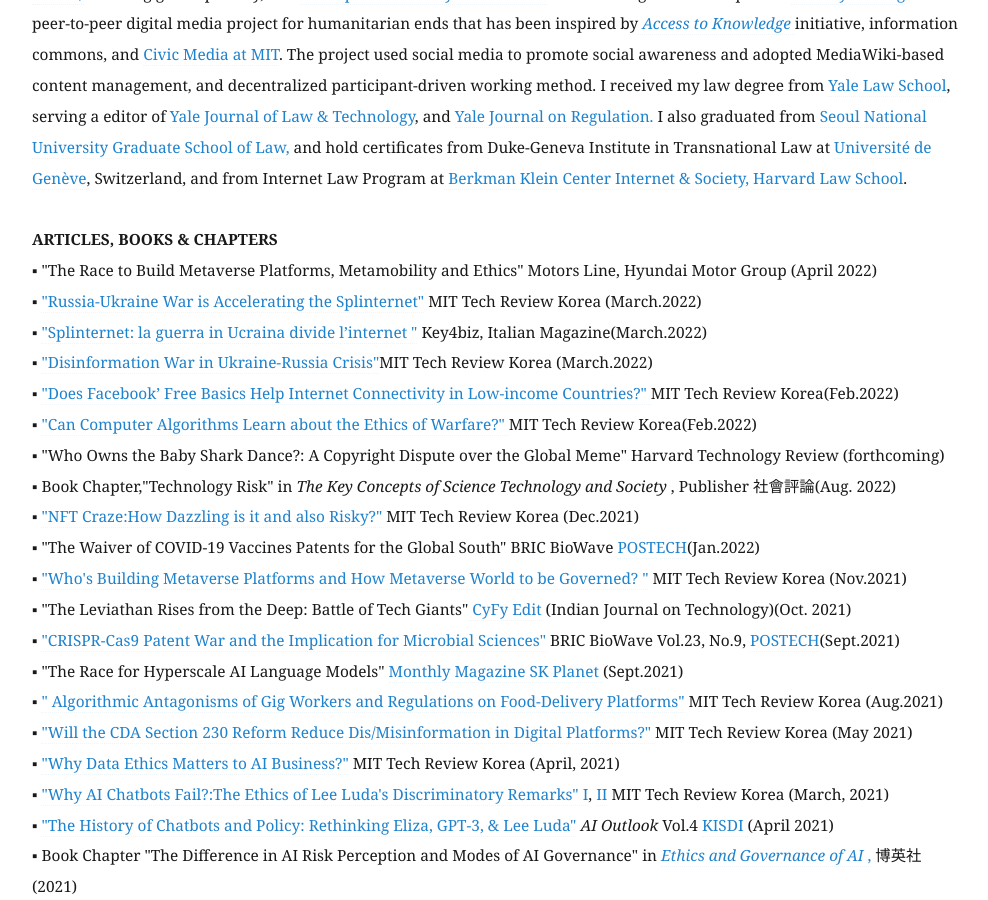
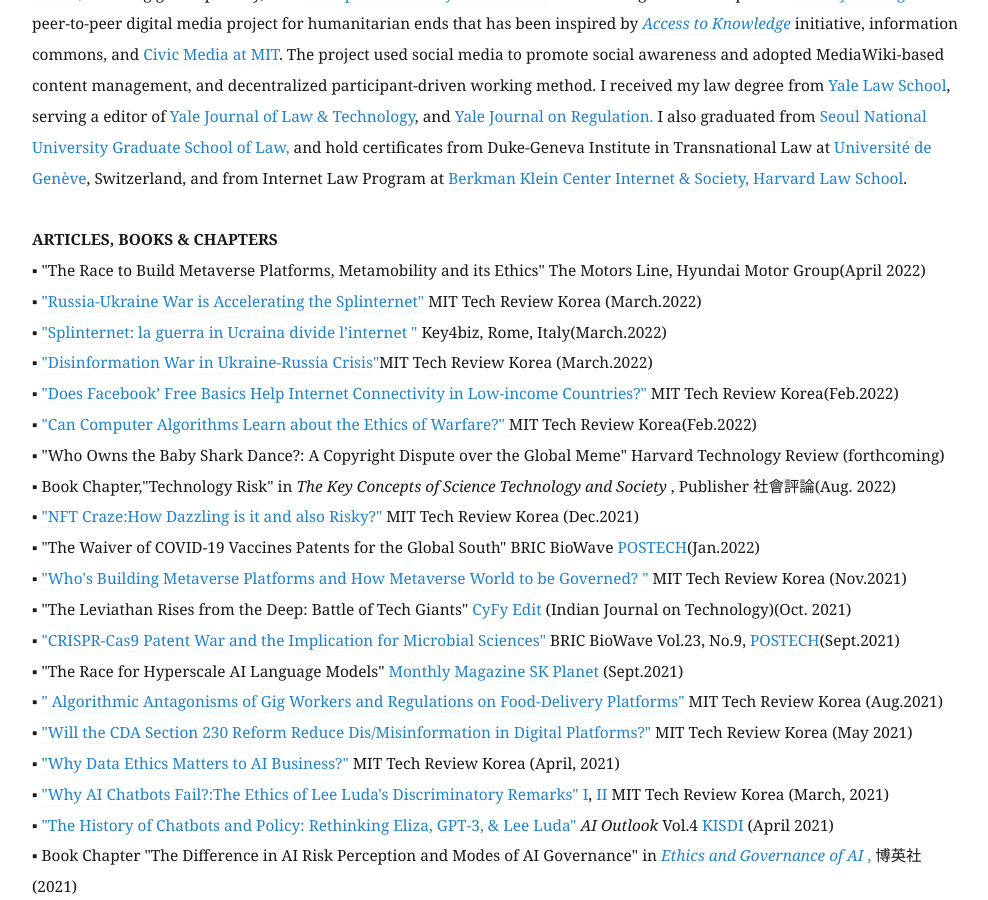
Before and after one commit to eunchangchoi/eunchangchoi.github.io, a Jekyll site: the page built from index.md, in a window 1280 px wide and 900 px high, scrolled down 1712 px. Shown: the whole window, without its empty margins (68-1056 px from the left). Built offline with Jekyll 4.4.1, drawn with Linux system fonts in a browser that asks for light colours.

Commit message:
Update index.md

```diff
--- a/index.md
+++ b/index.md
@@ -33,9 +33,9 @@
 <br>
 <br>
  <strong> ARTICLES, BOOKS & CHAPTERS </strong> <br>
-▪ "The Race to Build Metaverse Platforms, Metamobility and Ethics" Motors Line, Hyundai Motor Group (April 2022)<br>
+▪ "The Race to Build Metaverse Platforms, Metamobility and its Ethics" The Motors Line, Hyundai Motor Group(April 2022)<br>
 ▪ <a href="https://www.technologyreview.kr/%ec%9a%b0%ed%81%ac%eb%9d%bc%ec%9d%b4%eb%82%98-%ec%a0%84%ec%9f%81%ec%9d%b4-%eb%b6%88%eb%9f%ac%ec%98%a8-%ec%8a%a4%ed%94%8c%eb%a6%b0%ed%84%b0%eb%84%b7/">"Russia-Ukraine War is Accelerating the Splinternet"</a> MIT Tech Review Korea (March.2022)<br>
-▪ <a href="https://www.key4biz.it/splinternet-la-guerra-in-ucraina-divide-linternet/396648/">"Splinternet: la guerra in Ucraina divide l’internet "</a> Key4biz, Italian Magazine(March.2022)<br>
+▪ <a href="https://www.key4biz.it/splinternet-la-guerra-in-ucraina-divide-linternet/396648/">"Splinternet: la guerra in Ucraina divide l’internet "</a> Key4biz, Rome, Italy(March.2022)<br>
 ▪  <a href="https://www.technologyreview.kr/%ec%9a%b0%ed%81%ac%eb%9d%bc%ec%9d%b4%eb%82%98-%ec%a0%84%ec%9f%81%ec%9d%98-%ec%9d%b4%eb%a9%b4-%ec%84%9c%eb%b0%a9%ea%b3%bc-%eb%9f%ac%ec%8b%9c%ec%95%84%ec%9d%98-%ed%97%88%ec%9c%84-%ec%a0%95%eb%b3%b4/">"Disinformation War in Ukraine-Russia Crisis"</a>MIT Tech Review Korea (March.2022)<br>
 ▪ <a href="https://www.technologyreview.kr/%ed%8e%98%ec%9d%b4%ec%8a%a4%eb%b6%81%ec%9d%80-%ec%a0%80%ec%86%8c%eb%93%9d-%ea%b5%ad%ea%b0%80%eb%93%a4%ec%9d%98-%ec%9d%b8%ed%84%b0%eb%84%b7-%ec%a0%91%ec%86%8d%ec%9d%84-%eb%8f%95%ea%b3%a0-%ec%9e%88/">"Does Facebook’ Free Basics Help Internet Connectivity in Low-income Countries?" </a> MIT Tech Review Korea(Feb.2022)<br>
 ▪ <a href="https://www.technologyreview.kr/%ec%bb%b4%ed%93%a8%ed%84%b0-%ec%95%8c%ea%b3%a0%eb%a6%ac%eb%93%ac%ec%9d%80-%ec%9c%a4%eb%a6%ac%ec%a0%81-%ec%a0%84%ed%88%ac%eb%b0%a9%eb%b2%95%ec%9d%84-%eb%b0%b0%ec%9a%b8-%ec%88%98-%ec%9e%88%ec%9d%84/"> "Can Computer Algorithms Learn about the Ethics of Warfare?" </a> MIT Tech Review Korea(Feb.2022)<br>
```
